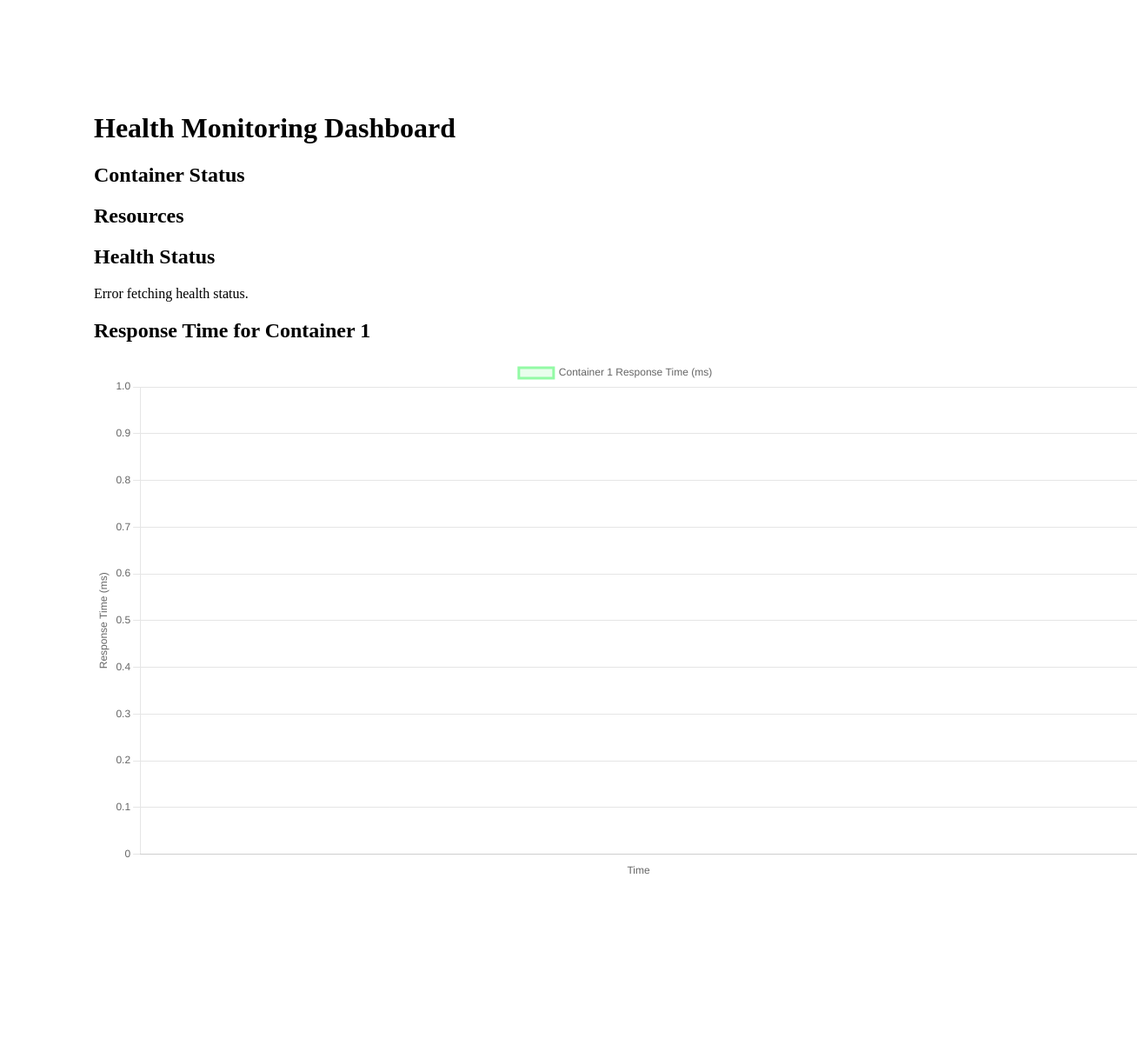
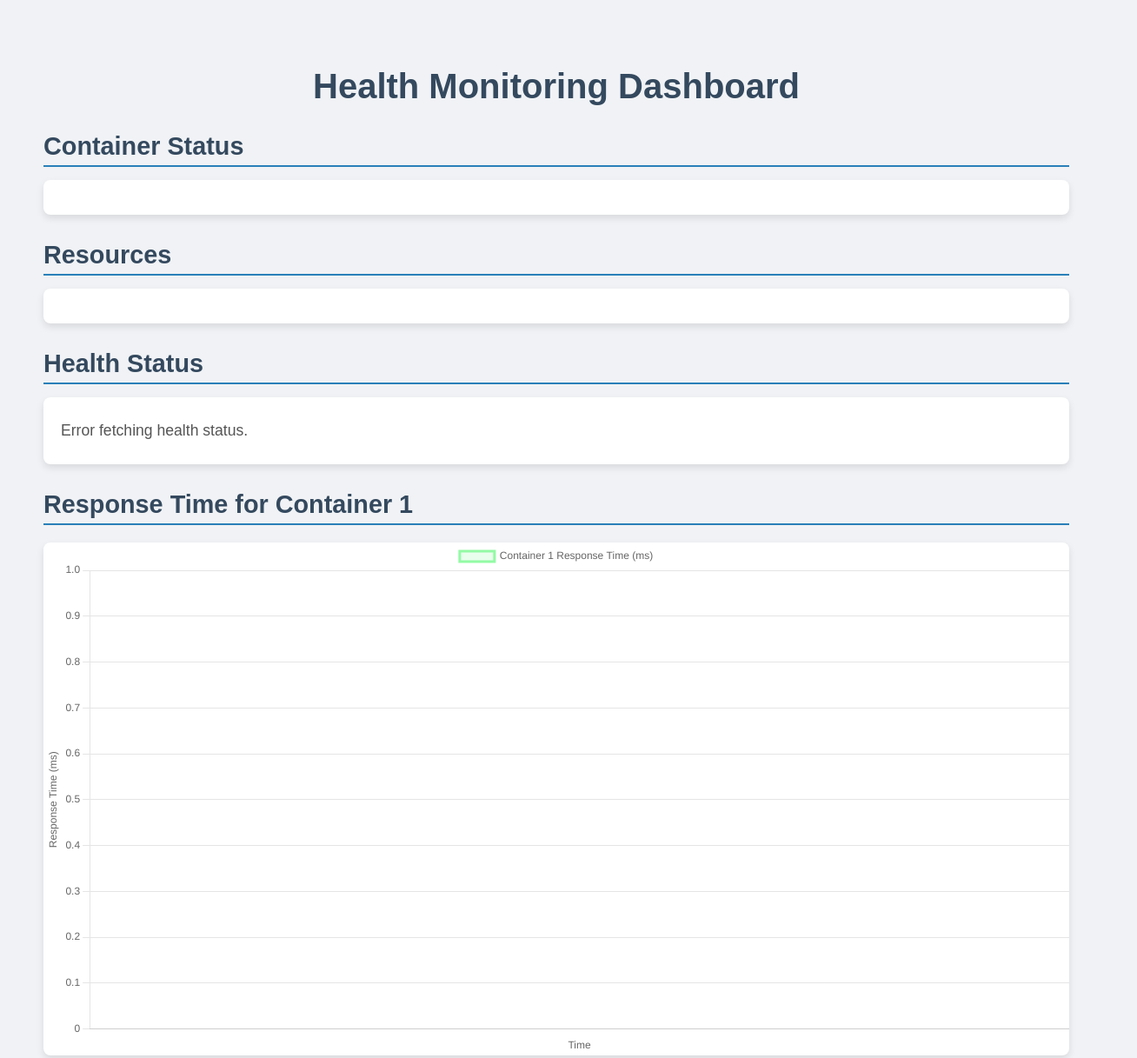
Before and after one commit to PhatNguyenduc/SoftwareArchitecture-Project, a plain HTML site: page frontend/index.html in a window 1280 px wide. Shown: the top 1217 px of the page at 87% size, 1308 px wide, since content can reach past the window. Drawn offline with nearby package versions, Linux system fonts and the light colour scheme; no server answers.

Commit message:
add css to monitor page

```diff
--- a/frontend/index.html
+++ b/frontend/index.html
@@ -4,29 +4,30 @@
     <meta charset="UTF-8" />
     <meta name="viewport" content="width=device-width, initial-scale=1.0" />
     <title>Health Monitoring Dashboard</title>
+    <link rel="stylesheet" href="styles.css" />
     <script src="https://code.jquery.com/jquery-3.6.0.min.js"></script>
     <script src="https://cdn.jsdelivr.net/npm/chart.js"></script>
   </head>
-  <body style="padding: 100px">
-    <h1>Health Monitoring Dashboard</h1>
+  <body class="dashboard-body">
+    <h1 class="dashboard-title">Health Monitoring Dashboard</h1>
 
-    <h2>Container Status</h2>
-    <div id="container-status"></div>
+    <h2 class="section-title">Container Status</h2>
+    <div id="container-status" class="status-section"></div>
 
-    <h2>Resources</h2>
-    <div id="resources"></div>
+    <h2 class="section-title">Resources</h2>
+    <div id="resources" class="resources-section"></div>
 
-    <h2>Health Status</h2>
-    <div id="health-status"></div>
+    <h2 class="section-title">Health Status</h2>
+    <div id="health-status" class="health-status-section"></div>
 
-    <h2>Response Time for Container 1</h2>
-    <div style="width: 1200px; height: 800px">
-      <canvas id="trafficChart1" width="400" height="200"></canvas>
+    <h2 class="section-title">Response Time for Container 1</h2>
+    <div class="chart-container">
+      <canvas id="trafficChart1"></canvas>
     </div>
 
-    <h2>Response Time for Container 2</h2>
-    <div style="width: 1200px; height: 800px">
-      <canvas id="trafficChart2" width="400" height="200"></canvas>
+    <h2 class="section-title">Response Time for Container 2</h2>
+    <div class="chart-container">
+      <canvas id="trafficChart2"></canvas>
     </div>
 
     <script src="index.js"></script>
--- /dev/null
+++ b/frontend/styles.css
@@ -0,0 +1,94 @@
+/* Base Styling */
+.dashboard-body {
+  font-family: Arial, sans-serif;
+  background-color: #f0f2f5;
+  color: #333;
+  padding: 50px;
+  margin: 0;
+}
+
+.dashboard-title {
+  text-align: center;
+  font-size: 2.5em;
+  color: #34495e;
+  margin-bottom: 20px;
+}
+
+.section-title {
+  font-size: 1.8em;
+  color: #34495e;
+  margin-top: 30px;
+  margin-bottom: 15px;
+  border-bottom: 2px solid #2980b9;
+  padding-bottom: 5px;
+}
+
+/* Status and Resources Sections */
+.status-section,
+.resources-section,
+.health-status-section {
+  padding: 20px;
+  margin-bottom: 20px;
+  background-color: #ffffff;
+  border-radius: 8px;
+  box-shadow: 0 4px 8px rgba(0, 0, 0, 0.1);
+}
+
+.status-section p,
+.resources-section p,
+.health-status-section p {
+  font-size: 1.1em;
+  color: #555;
+  margin: 8px 0;
+}
+
+.status-section p strong,
+.resources-section p strong {
+  color: #2c3e50;
+}
+
+/* Chart Container */
+.chart-container {
+  display: flex;
+  justify-content: center;
+  align-items: center;
+  background-color: #ffffff;
+  border-radius: 8px;
+  box-shadow: 0 4px 8px rgba(0, 0, 0, 0.1);
+  margin-top: 20px;
+  width: 100%;
+}
+
+canvas {
+  max-width: 100%;
+  height: auto;
+}
+
+/* Responsive Adjustments */
+@media (max-width: 1200px) {
+  .dashboard-body {
+    padding: 20px;
+  }
+
+  .chart-container {
+    width: 100%;
+  }
+
+  .section-title {
+    font-size: 1.5em;
+  }
+}
+
+@media (max-width: 768px) {
+  .dashboard-title {
+    font-size: 2em;
+  }
+
+  .section-title {
+    font-size: 1.3em;
+  }
+
+  .chart-container {
+    width: 100%;
+  }
+}
```
